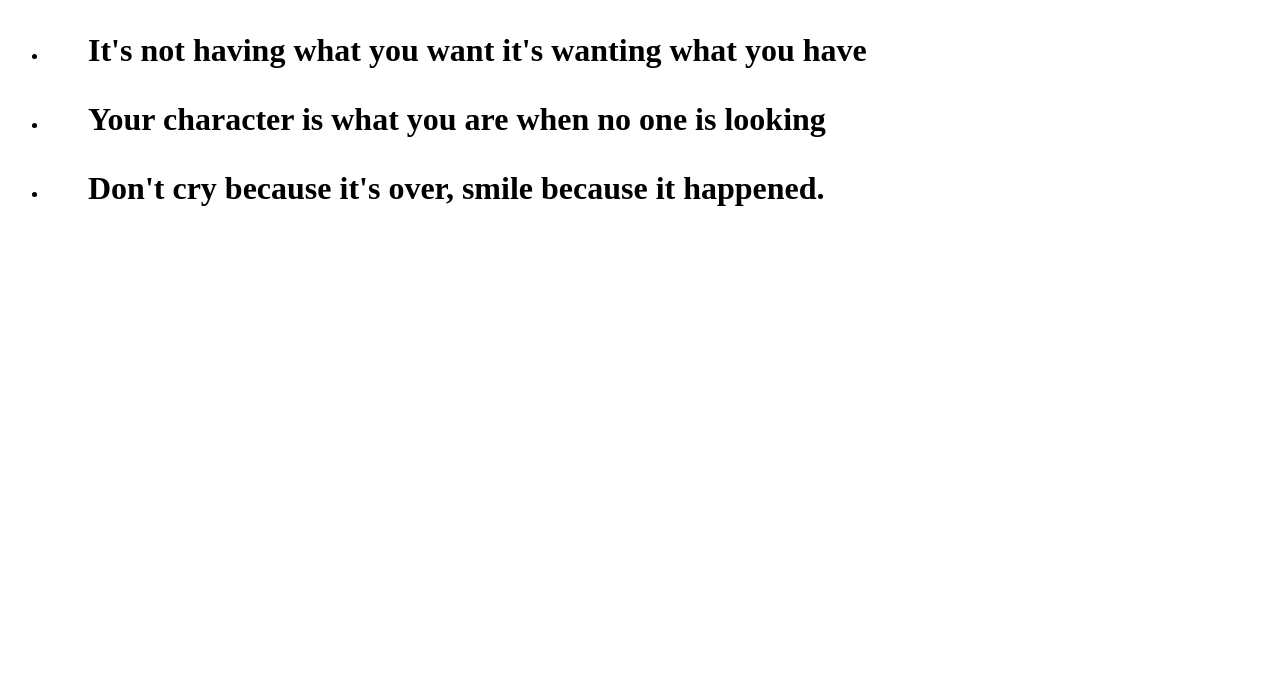
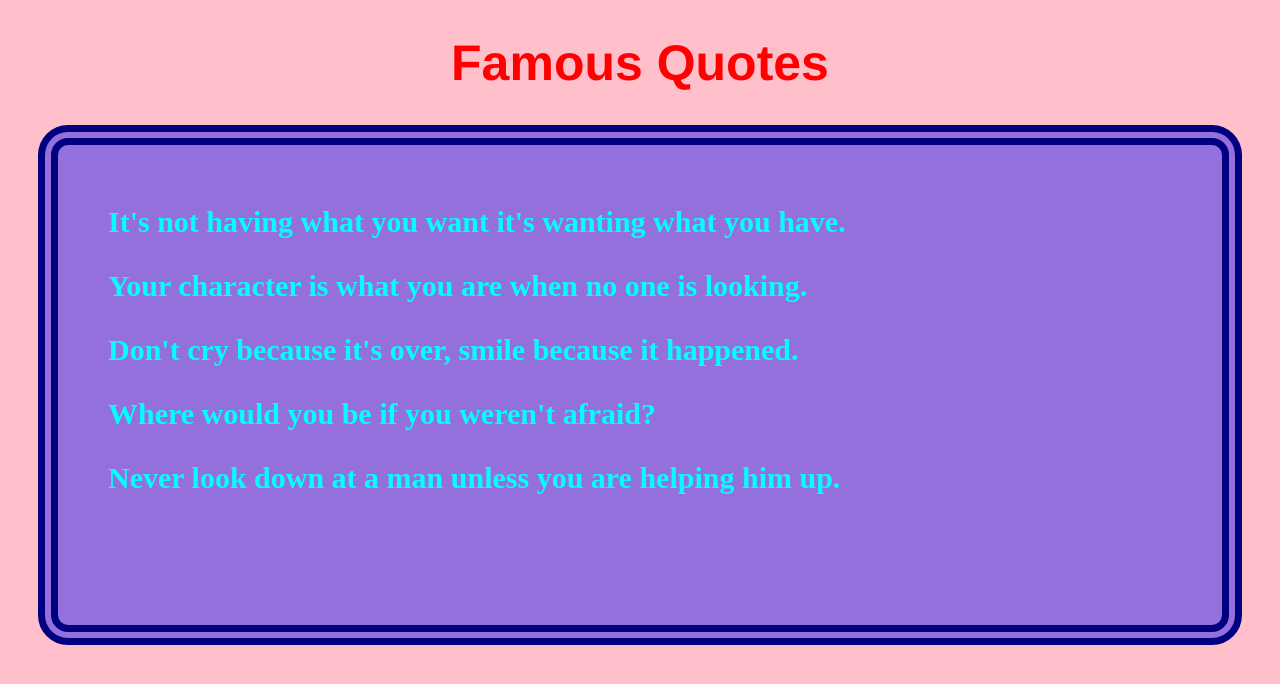
Before and after one commit to rhondasolomon/famous-quotes, a plain HTML site: page index.html in a window 1280 px wide. Drawn offline with Linux system fonts and the light colour scheme.

Commit message:
Adding classes

```diff
--- /dev/null
+++ b/css/style.css
@@ -0,0 +1,28 @@
+body{
+  background-color: pink;
+}
+.title {
+  color: red;
+  font-size: 50px;
+  text-align: center;
+  font-family: helvetica;
+}
+.quotes {
+  color: aqua;
+  font-size: 30px;
+}
+#quote5 {
+  color: red;
+}
+.panel {
+  background-color: #9370DB;
+  /*padding-right: 20px;
+  padding-left: 50px;
+  padding-top: 30px;
+  padding-bottom: 100px;*/
+  padding: 30px 20px 100px 50px;
+  //padding: 20px;
+  margin: 30px;
+  border: 20px navy double;
+  border-radius: 30px;
+}
--- a/index.html
+++ b/index.html
@@ -3,12 +3,17 @@
   <head>
     <meta charset="utf-8">
     <title>Famous Quotes</title>
+    <link rel="stylesheet" href="css/style.css">
+
   </head>
   <body>
-    <ul>
-      <li><h1><blockquote>It's not having what you want it's wanting what you have</blockquote></h1></li>
-      <li><h1><blockquote>Your character is what you are when no one is looking</blockquote></h1></li>
-      <li><h1><blockquote>Don't cry because it's over, smile because it happened.</blockquote></h1></li>
-    </ul>
+    <h1 class= "title"> Famous Quotes </h1>
+    <div class="panel">
+        <h3 class = "quotes"> It's not having what you want it's wanting what you have.</h3>
+        <h3 class = "quotes">Your character is what you are when no one is looking.</h3>
+        <h3 class="quotes">Don't cry because it's over, smile because it happened.</h3>
+        <h3 class="quotes">Where would you be if you weren't afraid?</h3>
+        <h3 class="quotes">Never look down at a man unless you are helping him up.</h3>
+    </div>
   </body>
 </html>
--- /dev/null
+++ b/js/scripts.js
@@ -0,0 +1 @@
+  alert("Hello world");
```
Also changed, not shown: javascript-lesson.html (added, +17 -0 lines).
